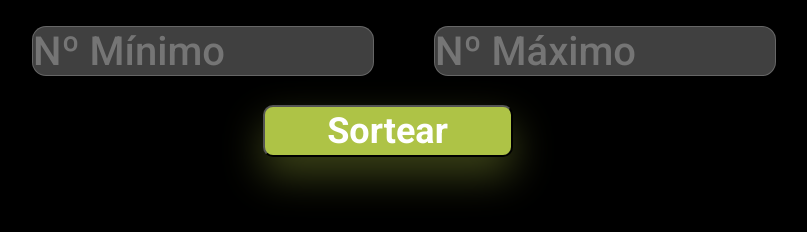
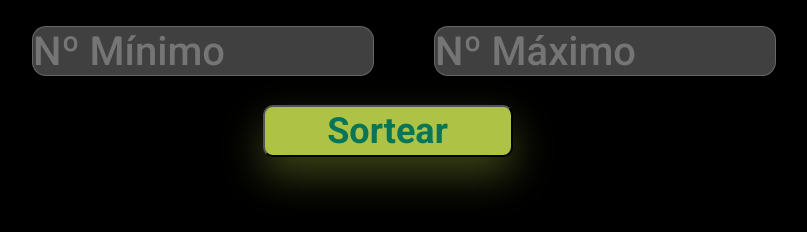
Before and after one commit to Beatrizsantos1/Converso_De_Moedas, a plain HTML site: page devGerador/index.html in a window 1280 px wide. Shown: the part 512-744 px from the top of the page, without its empty margins (253-1060 px from the left). Drawn offline with Linux system fonts and the light colour scheme.

Commit message:
mudando cor

```diff
--- a/devGerador/style.css
+++ b/devGerador/style.css
@@ -50,7 +50,7 @@ button {
   background: #aec346;
   box-shadow: 0px 18px 40px rgba(174, 195, 70, 0.35);
   border-radius: 10px;
-  color: #ffffff;
+  color: #087656;
   margin-left: auto;
   margin-right: auto;
   display: block;
```
